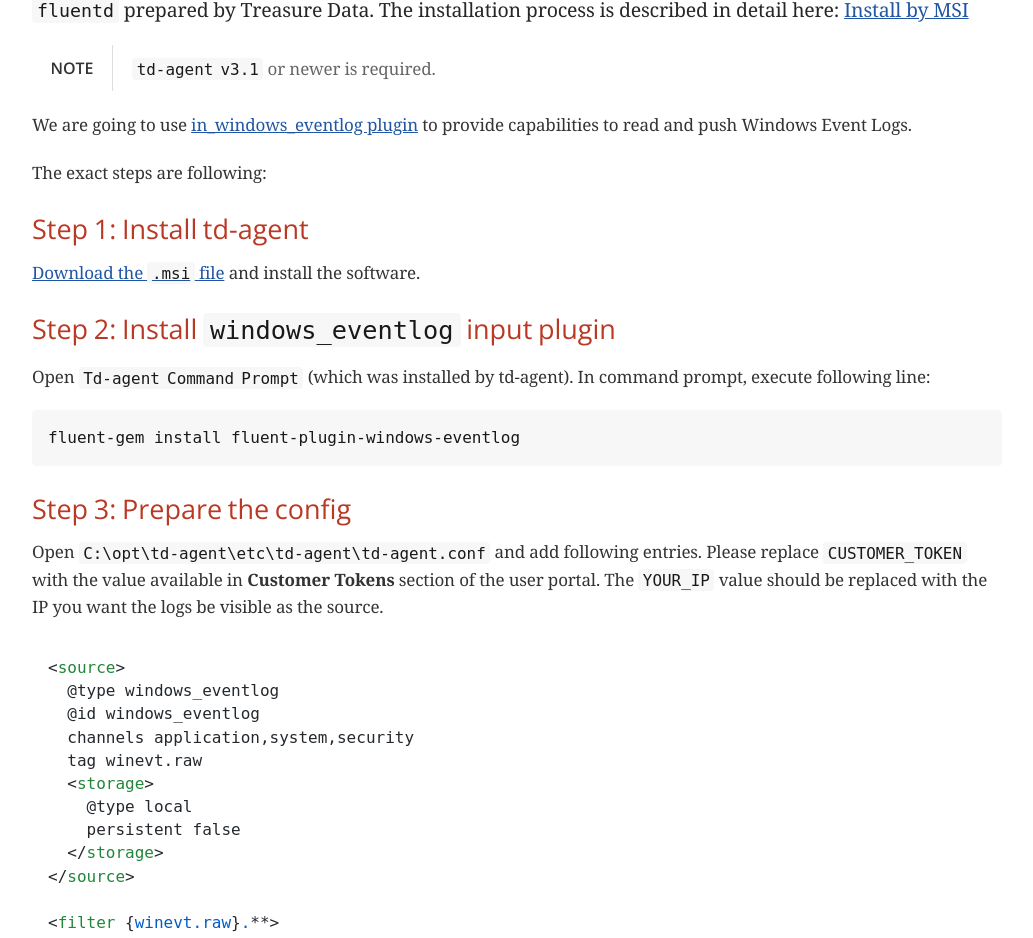
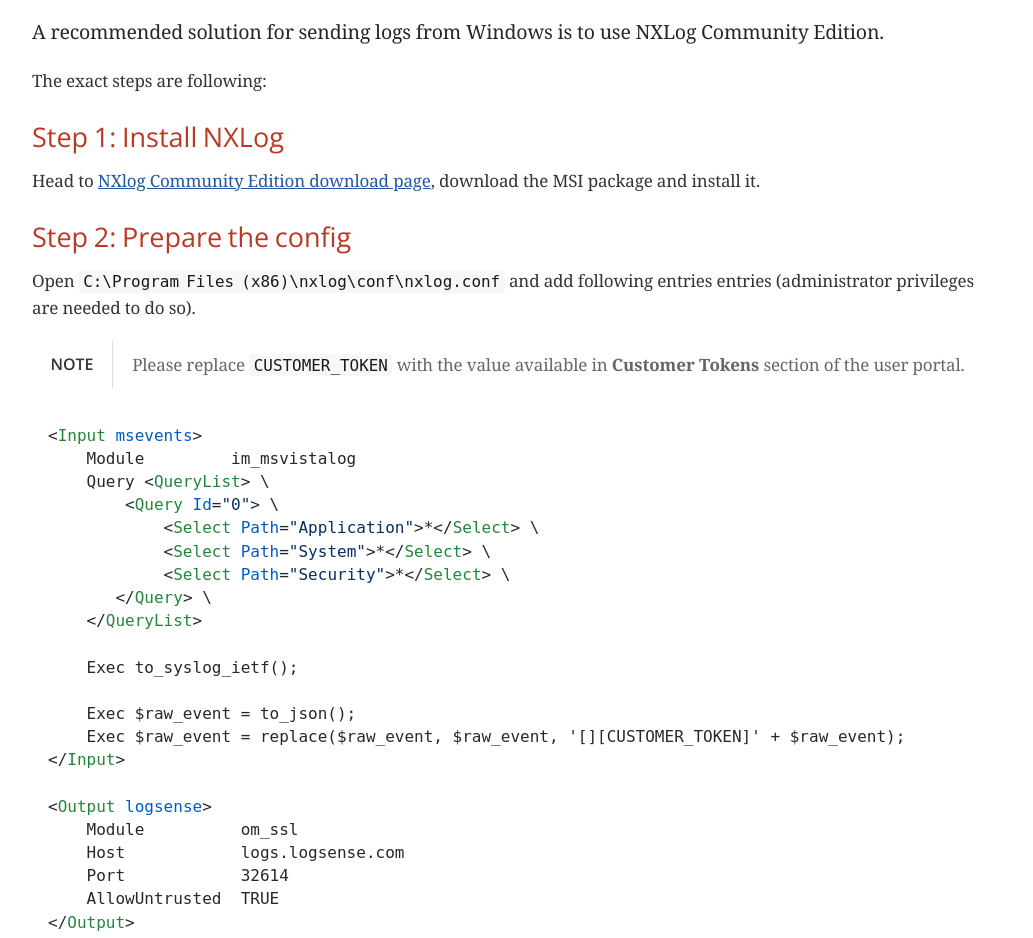
Before and after one commit to collectivesense/collectivesense.github.io, a plain HTML site: page windows.html in a window 1280 px wide. Shown: the part 155-1093 px from the top of the page, without its empty margins (123-1156 px from the left). Drawn offline with nearby package versions, Linux system fonts and the light colour scheme; a web font is replaced by a local one.

Commit message:
Use nxlog for windows logs ingestion

```diff
--- a/windows.html
+++ b/windows.html
@@ -5,7 +5,7 @@
 <!--[if IE]><meta http-equiv="X-UA-Compatible" content="IE=edge"><![endif]-->
 <meta name="viewport" content="width=device-width, initial-scale=1.0">
 <meta name="generator" content="Asciidoctor 1.5.8">
-<title>Windows Event Logs using td-agent</title>
+<title>Sending Windows Event Logs using NXLog Community Edition</title>
 <link rel="stylesheet" href="https://fonts.googleapis.com/css?family=Open+Sans:300,300italic,400,400italic,600,600italic%7CNoto+Serif:400,400italic,700,700italic%7CDroid+Sans+Mono:400,700">
 <style>
 /* Asciidoctor default stylesheet | MIT License | http://asciidoctor.org */
@@ -432,16 +432,31 @@ body.book #toc,body.book #preamble,body.book h1.sect0,body.book .sect1>h2{page-b
 </head>
 <body class="article">
 <div id="header">
-<h1>Windows Event Logs using td-agent</h1>
+<h1>Sending Windows Event Logs using NXLog Community Edition</h1>
 </div>
 <div id="content">
 <div id="preamble">
 <div class="sectionbody">
 <div class="paragraph">
-<p>The suggested solution for sending Windows Event Logs is to use
-<code>td-agent</code> - a stable distribution of <code>fluentd</code> prepared by Treasure
-Data. The installation process is described in detail here:
-<a href="https://docs.fluentd.org/v1.0/articles/install-by-msi">Install by MSI</a></p>
+<p>A recommended solution for sending logs from Windows is to use NXLog Community Edition.</p>
+</div>
+<div class="paragraph">
+<p>The exact steps are following:</p>
+</div>
+</div>
+</div>
+<div class="sect2">
+<h3 id="_step_1_install_nxlog"><strong>Step 1:</strong> Install NXLog</h3>
+<div class="paragraph">
+<p>Head to <a href="https://nxlog.co/products/nxlog-community-edition/download">NXlog Community Edition download page</a>,
+download the MSI package and install it.</p>
+</div>
+</div>
+<div class="sect2">
+<h3 id="_step_2_prepare_the_config"><strong>Step 2:</strong> Prepare the config</h3>
+<div class="paragraph">
+<p>Open <code>C:\Program Files (x86)\nxlog\conf\nxlog.conf</code> and add following entries
+entries (administrator privileges are needed to do so).</p>
 </div>
 <div class="admonitionblock note">
 <table>
@@ -450,134 +465,88 @@ Data. The installation process is described in detail here:
 <div class="title">Note</div>
 </td>
 <td class="content">
-<code>td-agent v3.1</code> or newer is required.
+Please replace <code>CUSTOMER_TOKEN</code> with the value available in <strong>Customer Tokens</strong> section of
+the user portal.
 </td>
 </tr>
 </table>
 </div>
-<div class="paragraph">
-<p>We are going to use
-<a href="https://docs.fluentd.org/v1.0/articles/in_windows_eventlog">in_windows_eventlog
-plugin</a> to provide capabilities to read and push Windows Event Logs.</p>
+<div class="listingblock">
+<div class="content">
+<pre class="highlightjs highlight"><code class="language-xml hljs" data-lang="xml">&lt;Input msevents&gt;
+    Module         im_msvistalog
+    Query &lt;QueryList&gt; \
+	    &lt;Query Id="0"&gt; \
+	        &lt;Select Path="Application"&gt;*&lt;/Select&gt; \
+	        &lt;Select Path="System"&gt;*&lt;/Select&gt; \
+	        &lt;Select Path="Security"&gt;*&lt;/Select&gt; \
+	   &lt;/Query&gt; \
+    &lt;/QueryList&gt;
+
+    Exec to_syslog_ietf();
+
+    Exec $raw_event = to_json();
+    Exec $raw_event = replace($raw_event, $raw_event, '[][CUSTOMER_TOKEN]' + $raw_event);
+&lt;/Input&gt;
+
+&lt;Output logsense&gt;
+    Module          om_ssl
+    Host            logs.logsense.com
+    Port            32614
+    AllowUntrusted  TRUE
+&lt;/Output&gt;
+
+&lt;Route logsense_msevents&gt;
+    Path msevents =&gt; logsense
+&lt;/Route&gt;</code></pre>
+</div>
 </div>
 <div class="paragraph">
-<p>The exact steps are following:</p>
+<p>In case you are using non-default setup, make sure that the required modules are also present:</p>
+</div>
+<div class="listingblock">
+<div class="content">
+<pre class="highlightjs highlight"><code class="language-xml hljs" data-lang="xml">&lt;Extension _syslog&gt;
+    Module    xm_syslog
+&lt;/Extension&gt;
+
+&lt;Extension _charconv&gt;
+    Module    xm_charconv
+    AutodetectCharsets iso8859-2, utf-8, utf-16, utf-32
+&lt;/Extension&gt;
+
+&lt;Extension _exec&gt;
+    Module    xm_exec
+&lt;/Extension&gt;
+
+&lt;Extension json&gt;
+    Module    xm_json
+&lt;/Extension&gt;</code></pre>
 </div>
 </div>
 </div>
 <div class="sect2">
-<h3 id="_step_1_install_td_agent"><strong>Step 1:</strong> Install td-agent</h3>
+<h3 id="_step_3_start_the_service"><strong>Step 3:</strong> Start the service</h3>
 <div class="paragraph">
-<p><a href="https://td-agent-package-browser.herokuapp.com/3/windows">Download the
-<code>.msi</code> file</a> and install the software.</p>
-</div>
-</div>
-<div class="sect2">
-<h3 id="_step_2_install_windows_eventlog_input_plugin"><strong>Step 2:</strong> Install <code>windows_eventlog</code> input plugin</h3>
-<div class="paragraph">
-<p>Open <code>Td-agent Command Prompt</code> (which was installed by td-agent). In
-command prompt, execute following line:</p>
-</div>
-<div class="literalblock">
-<div class="content">
-<pre>fluent-gem install fluent-plugin-windows-eventlog</pre>
-</div>
-</div>
-</div>
-<div class="sect2">
-<h3 id="_step_3_prepare_the_config"><strong>Step 3:</strong> Prepare the config</h3>
-<div class="paragraph">
-<p>Open <code>C:\opt\td-agent\etc\td-agent\td-agent.conf</code> and add following
-entries. Please replace <code>CUSTOMER_TOKEN</code> with the value available in <strong>Customer Tokens</strong> section of
-the user portal. The <code>YOUR_IP</code> value should be replaced with the IP you
-want the logs be visible as the source.</p>
-</div>
-<div class="listingblock">
-<div class="content">
-<pre class="highlightjs highlight"><code class="language-xml hljs" data-lang="xml">&lt;source&gt;
-  @type windows_eventlog
-  @id windows_eventlog
-  channels application,system,security
-  tag winevt.raw
-  &lt;storage&gt;
-    @type local
-    persistent false
-  &lt;/storage&gt;
-&lt;/source&gt;
-
-&lt;filter {winevt.raw}.**&gt;
-  @type record_transformer
-  &lt;record&gt;
-    # Please fill the actual token!
-    cs_customer_token "CUSTOMER_TOKEN"
-
-    # Uncomment and enter IP you want the logs to be
-    # associated with as the source
-    # cs_src_ip "YOUR_IP"
-
-    cs_pattern_key "description"
-    cs_source_name "eventlog"
-  &lt;/record&gt;
-&lt;/filter&gt;
-
-&lt;match winevt.raw.**&gt;
-  @type forward
-
-  # primary host
-  transport tls
-  &lt;server&gt;
-    host logs.logsense.com
-    port 32714
-  &lt;/server&gt;
-  flush_interval 10s
-&lt;/match&gt;</code></pre>
-</div>
-</div>
-</div>
-<div class="sect2">
-<h3 id="_step_4_test_the_setup"><strong>Step 4:</strong> Test the setup</h3>
-<div class="paragraph">
-<p>Open <code>Command Prompt</code> as <code>Administrator</code>. Navigate to <code>td-agent</code> home
-directory and run the agent:</p>
-</div>
-<div class="literalblock">
-<div class="content">
-<pre>&gt; cd C:\opt\td-agent
-&gt; fluentd -c etc\td-agent\td-agent.conf</pre>
-</div>
+<p>Open the Services console as (either by going to
+<code>Control Panel &#8594; System and Security &#8594; Administrative Tools &#8594; Services</code>.
+or by executing <code>services.msc</code> in the Command Prompt) and
+start <code>nxlog</code>. The service will also start automatically after the reboot.</p>
 </div>
 <div class="paragraph">
-<p>If the application starts without errors, it should start sending
+<p>If it starts without errors, it should start sending
 records to logsense.com, where they should be visible in the logs view
-(you can put into search box <code>logs.source_name=eventlog</code> to filter for
-them).</p>
+(you can put into search box <code>logs.SourceModuleName=msevents</code> to filter for them).</p>
 </div>
 <div class="paragraph">
-<p>Hit Ctrl-C to stop the application</p>
+<p>In case of troubleshooting, nxlog logs are available at <code>C:\Program Files
+(x86)\nxlog\data\nxlog.log</code></p>
 </div>
-</div>
-<div class="sect2">
-<h3 id="_step_5_register_fluentd_as_a_service_and_run_it"><strong>Step 5:</strong> Register fluentd as a service and run it</h3>
-<div class="paragraph">
-<p>Using the Administrator console, execute following commands:</p>
-</div>
-<div class="literalblock">
-<div class="content">
-<pre>&gt; fluentd --reg-winsvc i
-&gt; fluentd --reg-winsvc-fluentdopt '-c C:\opt\td-agent\etc\td-agent\td-agent.conf -o C:\opt\td-agent\td-agent.log'</pre>
-</div>
-</div>
-<div class="paragraph">
-<p>Go to
-<code>Control Panel &#8594; System and Security &#8594; Administrative Tools &#8594; Services</code>.
-Double click on <code>Fluentd Windows Service</code> and click Start button.</p>
-</div>
-<hr>
 </div>
 </div>
 <div id="footer">
 <div id="footer-text">
-Last updated 2019-02-26 15:06:53 +0100
+Last updated 2019-02-28 00:00:25 +0100
 </div>
 </div>
 <link rel="stylesheet" href="https://cdnjs.cloudflare.com/ajax/libs/highlight.js/9.13.1/styles/github.min.css">
```
Also changed, not shown: 1 other file.
